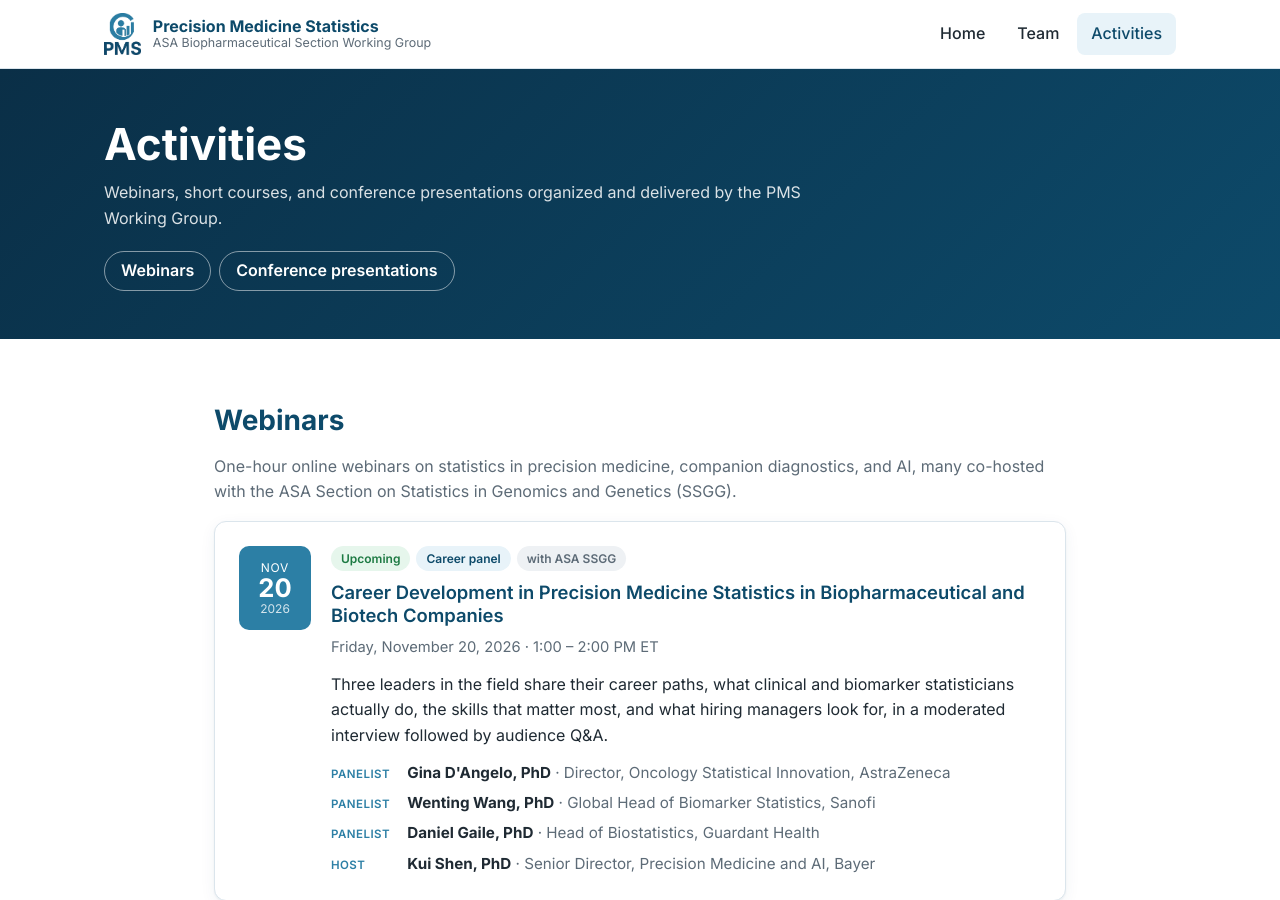
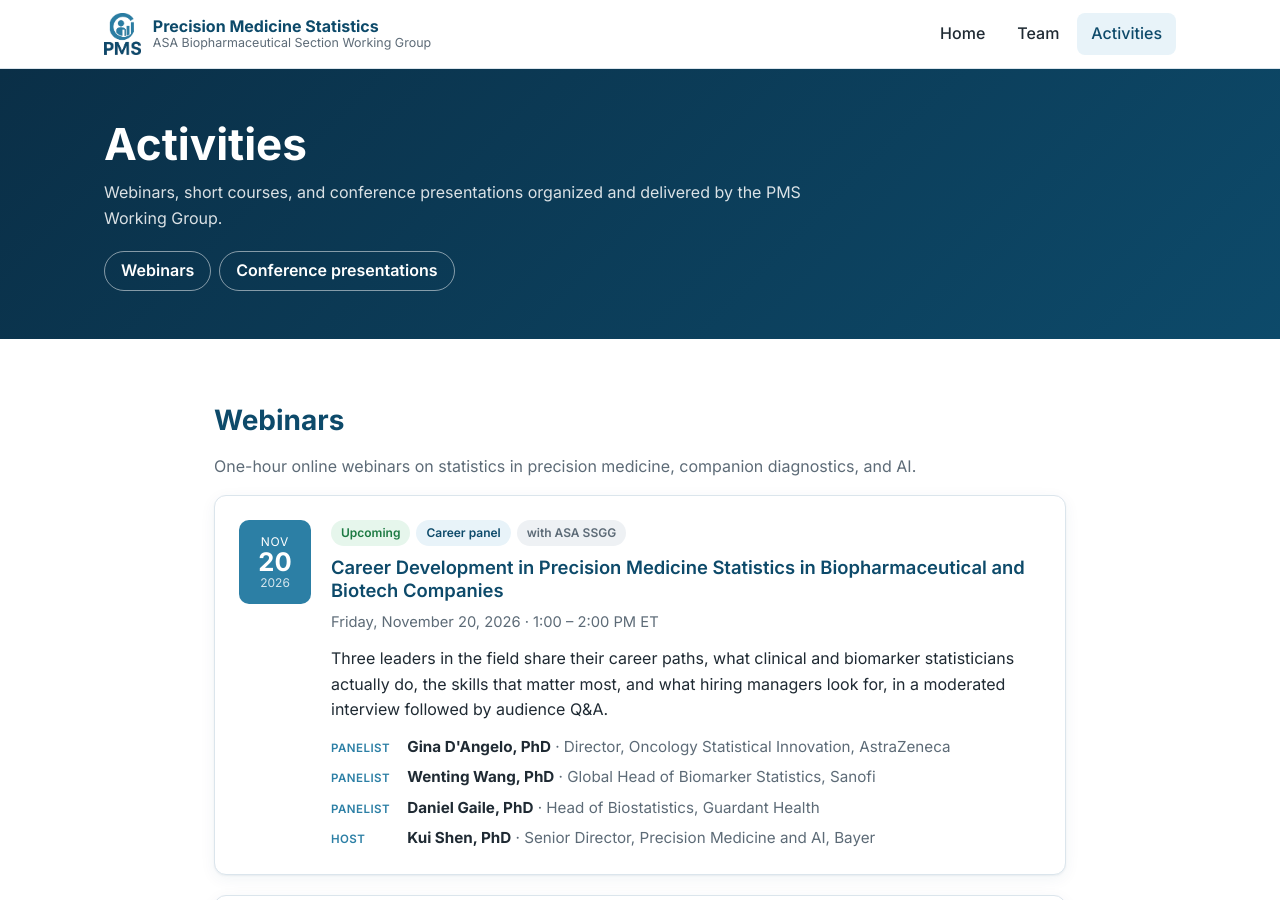
Before and after one commit to asa-biop-pms/asa-biop-pms.github.io, a Jekyll site: the page built from activities.html, in a window 1280 px wide and 900 px high. Built offline with Jekyll 4.4.1, drawn with Linux system fonts in a browser that asks for light colours.

Commit message:
Update activities.html

```diff
--- a/activities.html
+++ b/activities.html
@@ -17,7 +17,7 @@ permalink: /activities/
 <section class="section" id="webinars">
   <div class="container narrow-wide">
     <h2>Webinars</h2>
-    <p class="muted">One-hour online webinars on statistics in precision medicine, companion diagnostics, and AI, many co-hosted with the ASA Section on Statistics in Genomics and Genetics (SSGG).</p>
+    <p class="muted">One-hour online webinars on statistics in precision medicine, companion diagnostics, and AI.</p>
     {% assign webinars = site.data.webinars | sort: "date" | reverse %}
     <div class="stack">
       {% for w in webinars %}
```
